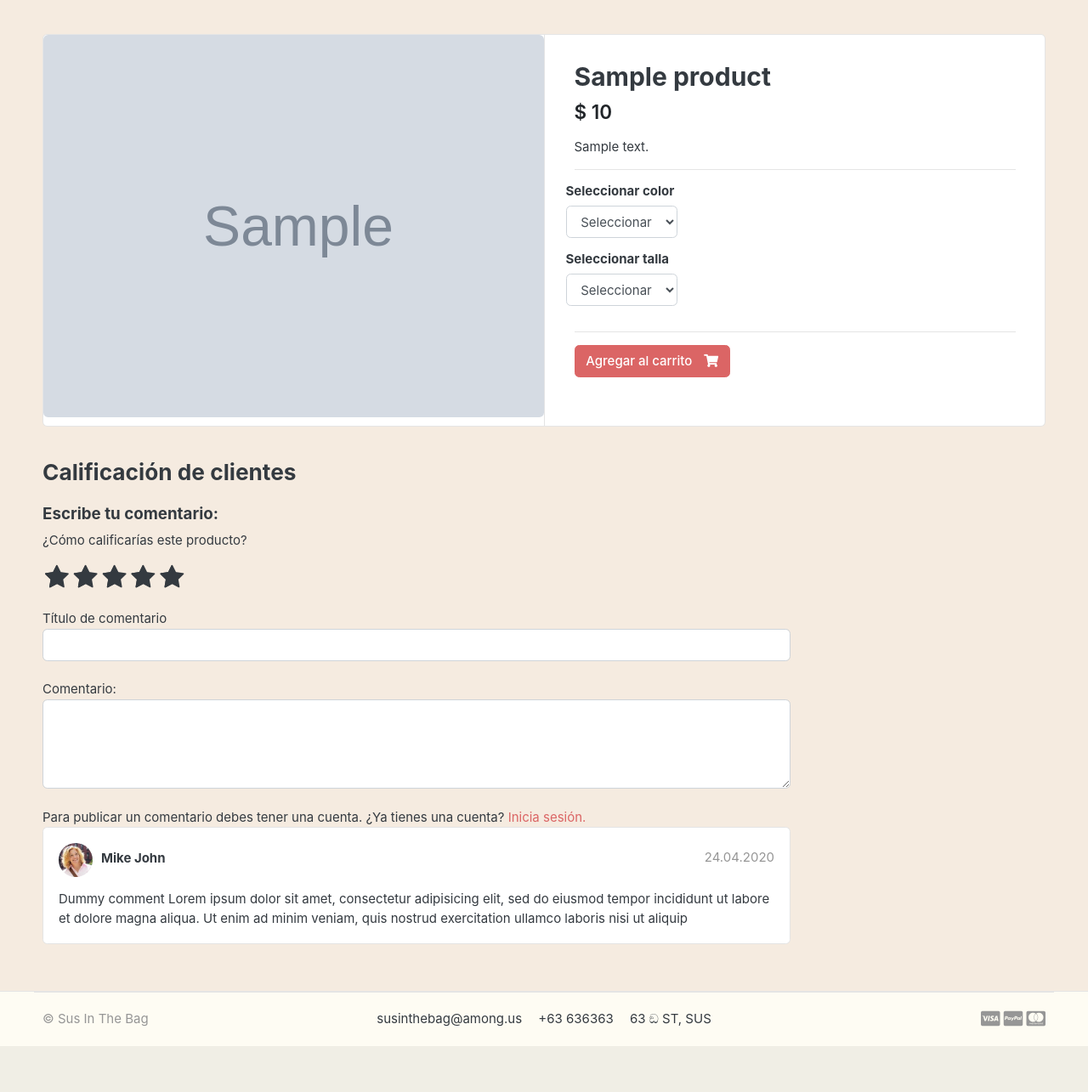
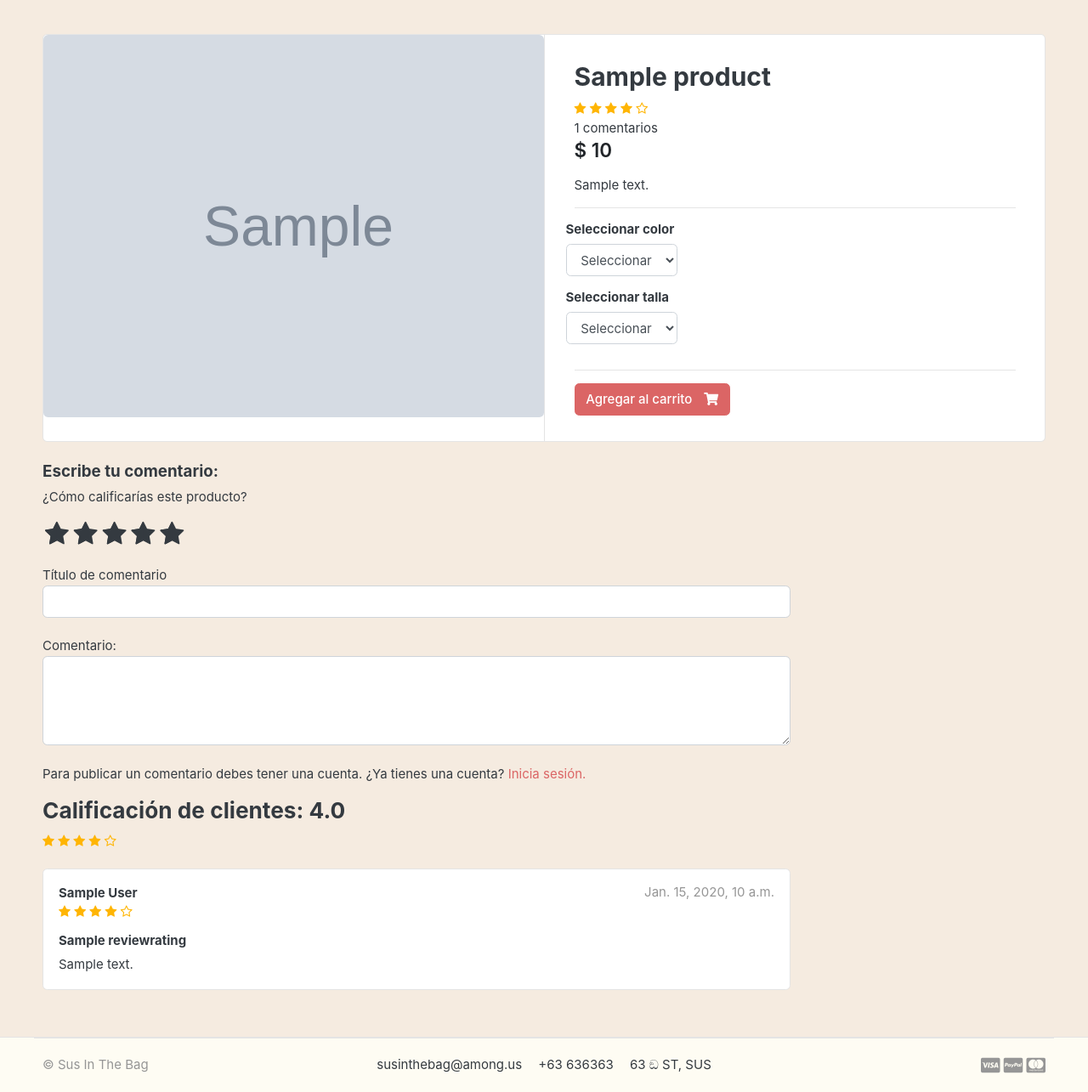
Before and after one commit to CynicalCake/ecommerce-django, a Django app: a page that uses templates/store/product_detail.html in a window 1280 px wide. Shown: the part 118-1403 px from the top of the page at 85% size. Before the commit the page ends 1349 px from the top, so only its background shows below. Run offline with Django 4.2, Linux system fonts and the light colour scheme; tables that the repository leaves empty hold one stand-in row (values such as "Sample post"); grey boxes marked "Sample" are stand-in pictures; parts of the project's set-up code (start-up, migrations or seed data) failed here and were passed over; some web fonts are replaced.

```diff
--- a/accounts/models.py
+++ b/accounts/models.py
@@ -62,6 +62,9 @@ class Account(AbstractBaseUser):
 
     objects = MyAccountManager()
 
+    def full_name(self):
+        return f'{self.first_name} {self.last_name}'
+
     def __str__(self):
         return self.email
 
--- a/accounts/urls.py
+++ b/accounts/urls.py
@@ -11,4 +11,5 @@ urlpatterns = [
     path('forgotPassword/', views.forgotPassword, name='forgotPassword'),
     path('resetPassword_validate/<uidb64>/<token>/', views.resetPassword_validate, name='resetPassword_validate'),
     path('resetPassword/', views.resetPassword, name='resetPassword'),
+    path('my_orders/', views.my_orders, name='my_orders'),
 ]
--- a/ecommerce/static/css/custom.css
+++ b/ecommerce/static/css/custom.css
@@ -34,3 +34,7 @@ input:checked ~ label, label:hover ~label {
 input:checked + label:hover, input:checked ~ label:hover, input:checked ~ label:hover ~ label,label:hover ~ input:checked ~ label {
     color: #cc9000;
 }
+
+.rating-star i{
+    color: #ffb503 !important;
+}
--- a/store/models.py
+++ b/store/models.py
@@ -2,6 +2,7 @@ from django.db import models
 from category.models import Category
 from django.urls import reverse
 from accounts.models import Account
+from django.db.models import Avg,Count
 
 # Create your models here.
 
@@ -22,6 +23,20 @@ class Product(models.Model):
 
     def __str__(self):
         return self.product_name
+
+    def averageReview(self):
+        reviews = ReviewRating.objects.filter(product=self, status=True).aggregate(average=Avg('rating'))
+        avg = 0
+        if reviews['average'] is not None:
+            avg = float(reviews['average'])
+        return avg
+
+    def countReview(self):
+        reviews = ReviewRating.objects.filter(product=self, status=True).aggregate(count=Count('id'))
+        count = 0
+        if reviews['count'] is not None:
+            count = int(reviews['count'])
+        return count
 
 class VariationManager(models.Manager):
     def colors(self):
--- a/store/views.py
+++ b/store/views.py
@@ -42,10 +42,21 @@ def product_detail(request, category_slug, product_slug):
     except Exception as e:
         raise e
 
+    if request.user.is_authenticated:
+        try:
+            orderproduct = OrderProduct.objects.filter(user=request.user, product_id=single_product.id).exists()
+        except OrderProduct.DoesNotExist:
+            orderproduct = None
+    else:
+        orderproduct = None
+
+    reviews = ReviewRating.objects.filter(product_id=single_product.id, status=True)
 
     context = {
         'single_product': single_product,
         'in_cart': in_cart,
+        'orderproduct': orderproduct,
+        'reviews': reviews,
     }
 
     return render(request, 'store/product_detail.html', context)
--- a/templates/store/checkout.html
+++ b/templates/store/checkout.html
@@ -107,7 +107,7 @@
               <table class="table table-borderless table-shopping-cart">
               <thead class="text-muted">
               <tr class="small text-uppercase">
-                <th scope="col">Product</th>
+                <th scope="col">Producto</th>
                 <th scope="col" width="120">Cantidad</th>
                 <th scope="col" width="120">Precio</th>
               </tr>
--- a/templates/store/product_detail.html
+++ b/templates/store/product_detail.html
@@ -22,6 +22,18 @@
                         <article class="content-body">
 
                             <h2 class="title">{{single_product.product_name}}</h2>
+
+                            <div class="rating-star">
+                                <span>
+                                      <i class="fa fa-star{% if single_product.averageReview < 0.5 %}-o{% elif single_product.averageReview >= 0.5 and single_product.averageReview < 1 %}-half-o {% endif %}" aria-hidden="true"></i>
+                                      <i class="fa fa-star{% if single_product.averageReview < 1.5 %}-o{% elif single_product.averageReview >= 1.5 and single_product.averageReview < 2 %}-half-o {% endif %}" aria-hidden="true"></i>
+                                      <i class="fa fa-star{% if single_product.averageReview < 2.5 %}-o{% elif single_product.averageReview >= 2.5 and single_product.averageReview < 3 %}-half-o {% endif %}" aria-hidden="true"></i>
+                                      <i class="fa fa-star{% if single_product.averageReview < 3.5 %}-o{% elif single_product.averageReview >= 3.5 and single_product.averageReview < 4 %}-half-o {% endif %}" aria-hidden="true"></i>
+                                      <i class="fa fa-star{% if single_product.averageReview < 4.5 %}-o{% elif single_product.averageReview >= 4.5 and single_product.averageReview < 5 %}-half-o {% endif %}" aria-hidden="true"></i>
+                                </span>
+                            </div>
+
+                            <span>{{ single_product.countReview }} comentarios</span>
 
                             <div class="mb-3">
                                 <var class="price h4">$ {{single_product.price}}</var>
@@ -71,10 +83,6 @@
         <div class="row">
             <div class="col-md-9">
 
-                <header class="section-heading">
-                    <h3>Calificación de clientes </h3>
-                </header>
-
                 <form action="{% url 'submit_review' single_product.id %}" method="post">
                     {% csrf_token %}
                     <h5>Escribe tu comentario:</h5>
@@ -104,11 +112,7 @@
                         <br>
 
                         {% if user.is_authenticated %}
-
-
                             <input type="submit" name="" value="Enviar comentario" class="btn btn-primary">
-
-
                         {% else %}
                             <p>Para publicar un comentario debes tener una cuenta. ¿Ya tienes una cuenta? <span><a href="{% url 'login' %}">Inicia sesión.</a></span></p>
                         {% endif %}
@@ -118,23 +122,46 @@
 
                 </form>
 
+                <header class="section-heading">
+                    <h3>Calificación de clientes: {{ single_product.averageReview }}</h3>
+
+                    <div class="rating-star">
+                        <span>
+                              <i class="fa fa-star{% if single_product.averageReview < 0.5 %}-o{% elif single_product.averageReview >= 0.5 and single_product.averageReview < 1 %}-half-o {% endif %}" aria-hidden="true"></i>
+                              <i class="fa fa-star{% if single_product.averageReview < 1.5 %}-o{% elif single_product.averageReview >= 1.5 and single_product.averageReview < 2 %}-half-o {% endif %}" aria-hidden="true"></i>
+                              <i class="fa fa-star{% if single_product.averageReview < 2.5 %}-o{% elif single_product.averageReview >= 2.5 and single_product.averageReview < 3 %}-half-o {% endif %}" aria-hidden="true"></i>
+                              <i class="fa fa-star{% if single_product.averageReview < 3.5 %}-o{% elif single_product.averageReview >= 3.5 and single_product.averageReview < 4 %}-half-o {% endif %}" aria-hidden="true"></i>
+                              <i class="fa fa-star{% if single_product.averageReview < 4.5 %}-o{% elif single_product.averageReview >= 4.5 and single_product.averageReview < 5 %}-half-o {% endif %}" aria-hidden="true"></i>
+                        </span>
+                    </div>
+
+                </header>
+
+                {% for review in reviews %}
                     <article class="box mb-3">
                         <div class="icontext w-100">
-                        <img src="./images/avatars/avatar1.jpg" class="img-xs icon rounded-circle">
                             <div class="text">
-                            <span class="date text-muted float-md-right">24.04.2020 </span>
-                            <h6 class="mb-1">Mike John </h6>
-
+                                <span class="date text-muted float-md-right">{{ review.updated_at }}</span>
+                                <h6 class="mb-1">{{ review.user.full_name }}</h6>
+                                <div class="rating-star">
+                                    <span>
+                                          <i class="fa fa-star{% if review.rating == 0.5 %}-half-o{% elif review.rating < 1 %}-o {% endif %}" aria-hidden="true"></i>
+                                          <i class="fa fa-star{% if review.rating == 1.5 %}-half-o{% elif review.rating < 2 %}-o {% endif %}" aria-hidden="true"></i>
+                                          <i class="fa fa-star{% if review.rating == 2.5 %}-half-o{% elif review.rating < 2 %}-o {% endif %}" aria-hidden="true"></i>
+                                          <i class="fa fa-star{% if review.rating == 3.5 %}-half-o{% elif review.rating < 4 %}-o {% endif %}" aria-hidden="true"></i>
+                                          <i class="fa fa-star{% if review.rating == 4.5 %}-half-o{% elif review.rating < 5 %}-o {% endif %}" aria-hidden="true"></i>
+                                    </span>
+                                </div>
                             </div>
                         </div> <!-- icontext.// -->
                         <div class="mt-3">
+                            <h6>{{ review.subject }}</h6>
                             <p>
-                            Dummy comment Lorem ipsum dolor sit amet, consectetur adipisicing elit, sed do eiusmod
-                            tempor incididunt ut labore et dolore magna aliqua. Ut enim ad minim veniam,
-                            quis nostrud exercitation ullamco laboris nisi ut aliquip
+                                {{ review.review }}
                             </p>
                         </div>
                     </article>
+                {% endfor %}
 
 
 
```
Also changed, not shown: accounts/views.py (+15 -1 lines), templates/accounts/dashboard.html (+5 -4 lines), templates/accounts/my_orders.html (added, +55 -0 lines), templates/includes/dashboard_sidebar.html (added, +12 -0 lines). Lines whose indentation alone changed are shown as unchanged.
